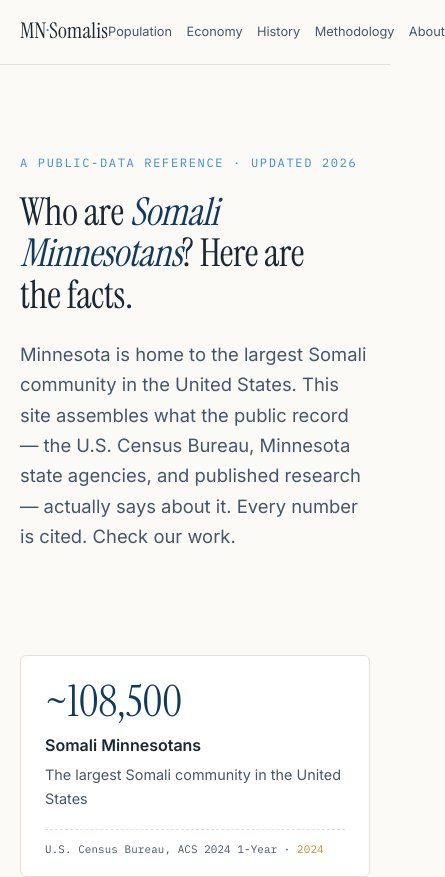
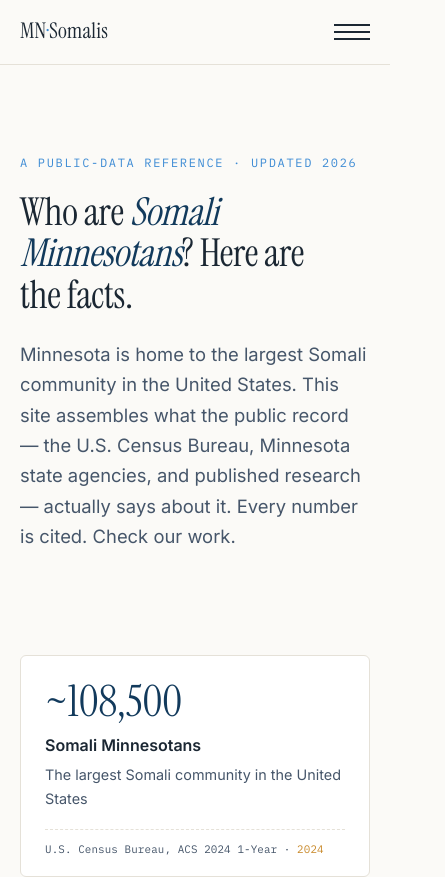
Before and after one commit to hamdi2008/mnsomalis, a Next.js app: page / in a window 390 px wide. Shown: the top 877 px of the page, 445 px wide, since content can reach past the window. Built offline with nearby package versions, Linux system fonts and the light colour scheme.

Commit message:
Add mobile nav menu
The desktop nav (5 links) overflowed on narrow viewports with no
wrapping. Adds a hamburger-triggered slide-down panel below 640px;
desktop nav is unchanged.

```diff
--- a/app/globals.css
+++ b/app/globals.css
@@ -44,15 +44,65 @@ a:focus-visible, button:focus-visible { outline: 2px solid var(--blue); outline-
   backdrop-filter: blur(8px);
   position: sticky; top: 0; z-index: 50;
 }
-.nav-inner { display: flex; align-items: center; justify-content: space-between; height: 64px; }
+.nav-inner { display: flex; align-items: center; justify-content: space-between; height: 64px; position: relative; }
 .nav-logo { font-family: var(--serif); font-size: 1.35rem; color: var(--ink); text-decoration: none; letter-spacing: 0.01em; }
 .nav-logo .dot { color: var(--blue); }
 .nav-links { display: flex; gap: 1.5rem; }
 .nav-links a { font-size: 0.9rem; color: var(--ink-soft); text-decoration: none; }
 .nav-links a:hover, .nav-links a.active { color: var(--blue-deep); }
+
+.nav-toggle {
+  display: none;
+  flex-direction: column;
+  justify-content: center;
+  gap: 5px;
+  width: 36px;
+  height: 36px;
+  background: none;
+  border: none;
+  padding: 0;
+  cursor: pointer;
+}
+.nav-toggle span {
+  display: block;
+  width: 100%;
+  height: 2px;
+  background: var(--ink);
+  transition: transform 0.2s ease, opacity 0.2s ease;
+}
+.nav-toggle[aria-expanded="true"] span:nth-child(1) { transform: translateY(7px) rotate(45deg); }
+.nav-toggle[aria-expanded="true"] span:nth-child(2) { opacity: 0; }
+.nav-toggle[aria-expanded="true"] span:nth-child(3) { transform: translateY(-7px) rotate(-45deg); }
+
+.nav-links-mobile {
+  display: none;
+}
+
 @media (max-width: 640px) {
-  .nav-links { gap: 0.9rem; }
-  .nav-links a { font-size: 0.8rem; }
+  .nav-links { display: none; }
+  .nav-toggle { display: flex; }
+  .nav-links-mobile {
+    display: flex;
+    flex-direction: column;
+    position: absolute;
+    top: 64px;
+    left: 0;
+    right: 0;
+    max-height: 0;
+    overflow: hidden;
+    background: var(--paper);
+    border-bottom: 1px solid var(--line);
+    transition: max-height 0.25s ease;
+  }
+  .nav-links-mobile.open { max-height: 320px; }
+  .nav-links-mobile a {
+    padding: 0.9rem 1.25rem;
+    font-size: 0.95rem;
+    color: var(--ink-soft);
+    text-decoration: none;
+    border-top: 1px solid var(--line);
+  }
+  .nav-links-mobile a:hover { color: var(--blue-deep); }
 }
 
 /* ---------- Hero ---------- */
--- a/app/layout.tsx
+++ b/app/layout.tsx
@@ -3,6 +3,7 @@ import { Inter, Instrument_Serif, IBM_Plex_Mono } from "next/font/google";
 import Link from "next/link";
 import "./globals.css";
 import Reveal from "@/components/Reveal";
+import MobileNav from "@/components/MobileNav";
 
 const inter = Inter({ subsets: ["latin"], variable: "--font-sans" });
 const serif = Instrument_Serif({
@@ -56,6 +57,7 @@ export default function RootLayout({ children }: { children: React.ReactNode })
               <Link href="/methodology">Methodology</Link>
               <Link href="/about">About</Link>
             </div>
+            <MobileNav />
           </div>
         </nav>
         <main>{children}</main>
--- /dev/null
+++ b/components/MobileNav.tsx
@@ -0,0 +1,39 @@
+"use client";
+import { useState } from "react";
+import Link from "next/link";
+
+const LINKS = [
+  { href: "/population", label: "Population" },
+  { href: "/economy", label: "Economy" },
+  { href: "/history", label: "History" },
+  { href: "/methodology", label: "Methodology" },
+  { href: "/about", label: "About" },
+];
+
+export default function MobileNav() {
+  const [open, setOpen] = useState(false);
+
+  return (
+    <>
+      <button
+        type="button"
+        className="nav-toggle"
+        aria-label={open ? "Close menu" : "Open menu"}
+        aria-expanded={open}
+        aria-controls="mobile-nav-links"
+        onClick={() => setOpen((v) => !v)}
+      >
+        <span />
+        <span />
+        <span />
+      </button>
+      <div id="mobile-nav-links" className={`nav-links-mobile${open ? " open" : ""}`}>
+        {LINKS.map((l) => (
+          <Link key={l.href} href={l.href} onClick={() => setOpen(false)}>
+            {l.label}
+          </Link>
+        ))}
+      </div>
+    </>
+  );
+}
```
